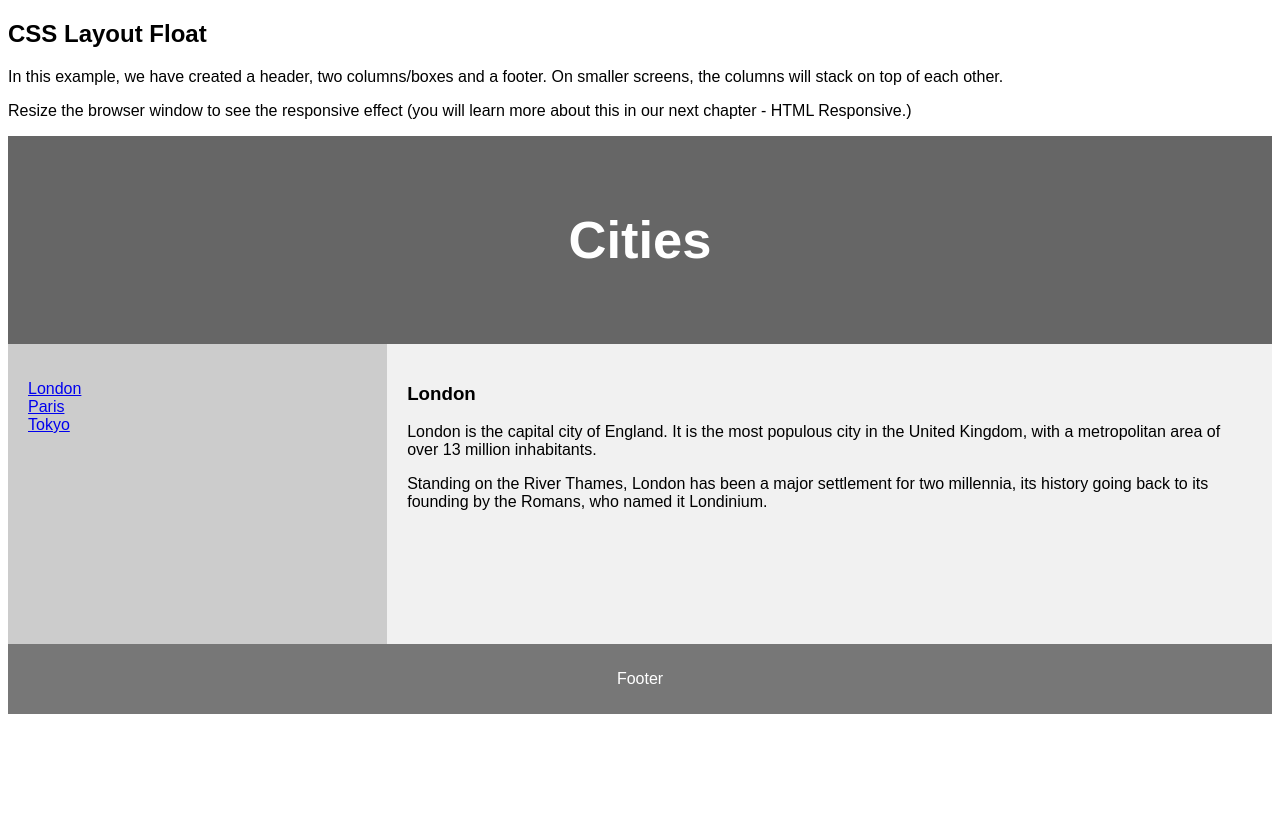
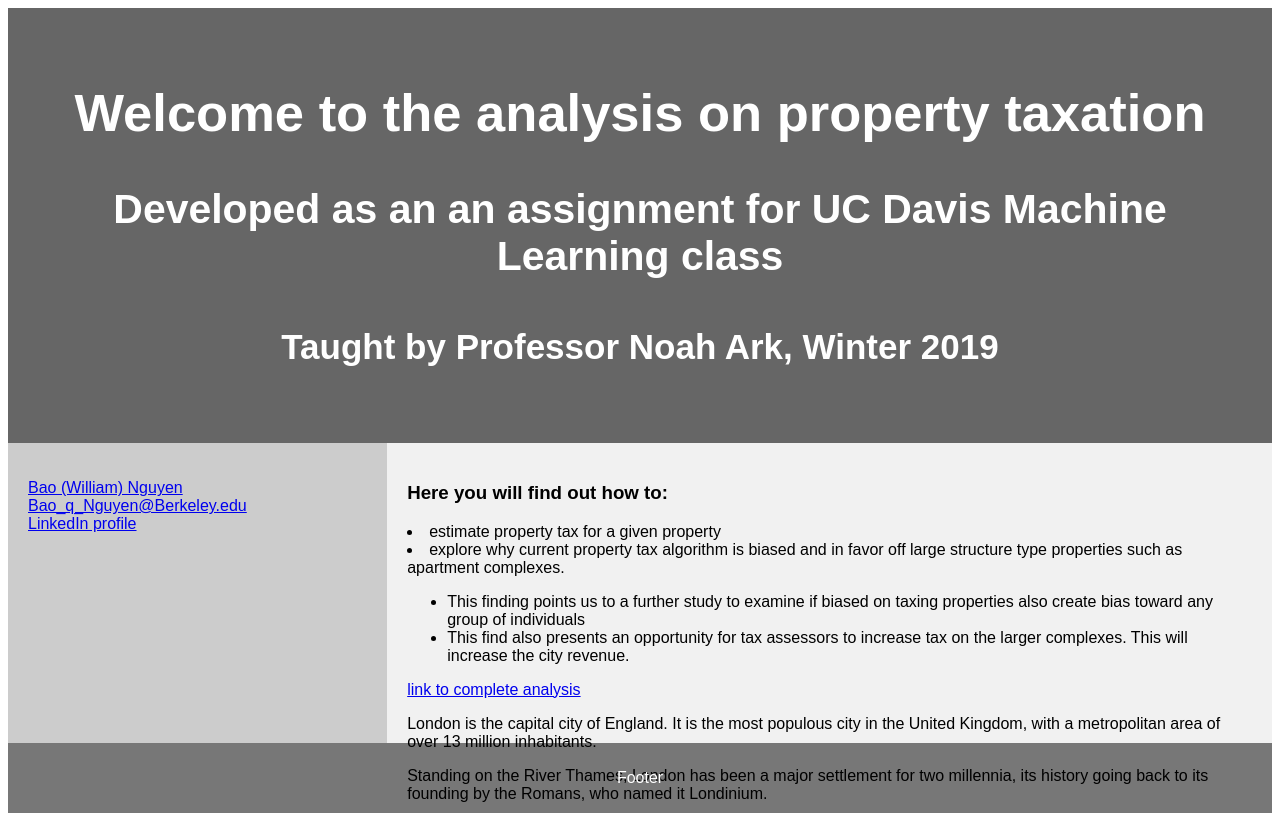
Before and after one commit to bqnguyen/bqnguyen.github.io, a plain HTML site: page index.html in a window 1280 px wide. Before the commit the page ends 800 px from the top, so only its background shows below. Drawn offline with Linux system fonts and the light colour scheme.

Commit message:
Update index.html

```diff
--- a/index.html
+++ b/index.html
@@ -72,25 +72,35 @@ footer {
 </head>
 <body>
 
-<h2>CSS Layout Float</h2>
-<p>In this example, we have created a header, two columns/boxes and a footer. On smaller screens, the columns will stack on top of each other.</p>
-<p>Resize the browser window to see the responsive effect (you will learn more about this in our next chapter - HTML Responsive.)</p>
-
 <header>
-  <h2>Cities</h2>
+  <h2>Welcome to the analysis on property taxation</h2>
+  <h3>Developed as an an assignment for UC Davis Machine Learning class</h3>
+  <h4>Taught by Professor Noah Ark, Winter 2019</h4>
 </header>
 
 <section>
   <nav>
     <ul>
-      <li><a href="#">London</a></li>
-      <li><a href="#">Paris</a></li>
-      <li><a href="#">Tokyo</a></li>
+      <li><a href="#">Bao (William) Nguyen</a></li>
+      <li><a href="#">Bao_q_Nguyen@Berkeley.edu</a></li>
+      <li><a href="#">LinkedIn profile</a></li>
     </ul>
   </nav>
 
   <article>
-    <h1>London</h1>
+    <h1>
+<h1>Here you will find out how to:</h1>
+  <p>
+  <li>estimate property tax for a given property</li>
+  <li>explore why current property tax algorithm is biased and in favor off large structure type properties such as apartment complexes.
+    <ul>
+    <li>This finding points us to a further study to examine if biased on taxing properties also create bias toward any group of individuals</li>
+       <li>This find also presents an opportunity for tax assessors to increase tax on the larger complexes. This will increase the city revenue.</li>
+    </ul>
+  </li>
+      </p>
+<a href="https://github.com/bqnguyen/bqnguyen.github.io/blob/master/v2_BAX452_Final.ipynb"> link to complete analysis</a>
+    </h1>
     <p>London is the capital city of England. It is the most populous city in the  United Kingdom, with a metropolitan area of over 13 million inhabitants.</p>
     <p>Standing on the River Thames, London has been a major settlement for two millennia, its history going back to its founding by the Romans, who named it Londinium.</p>
   </article>
```
